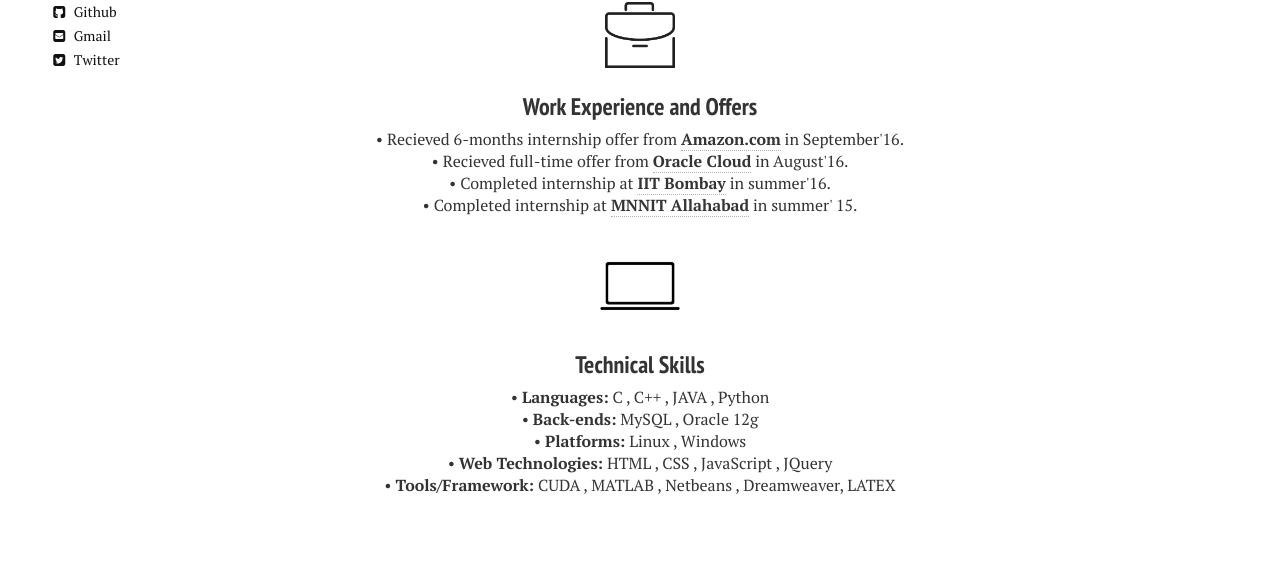
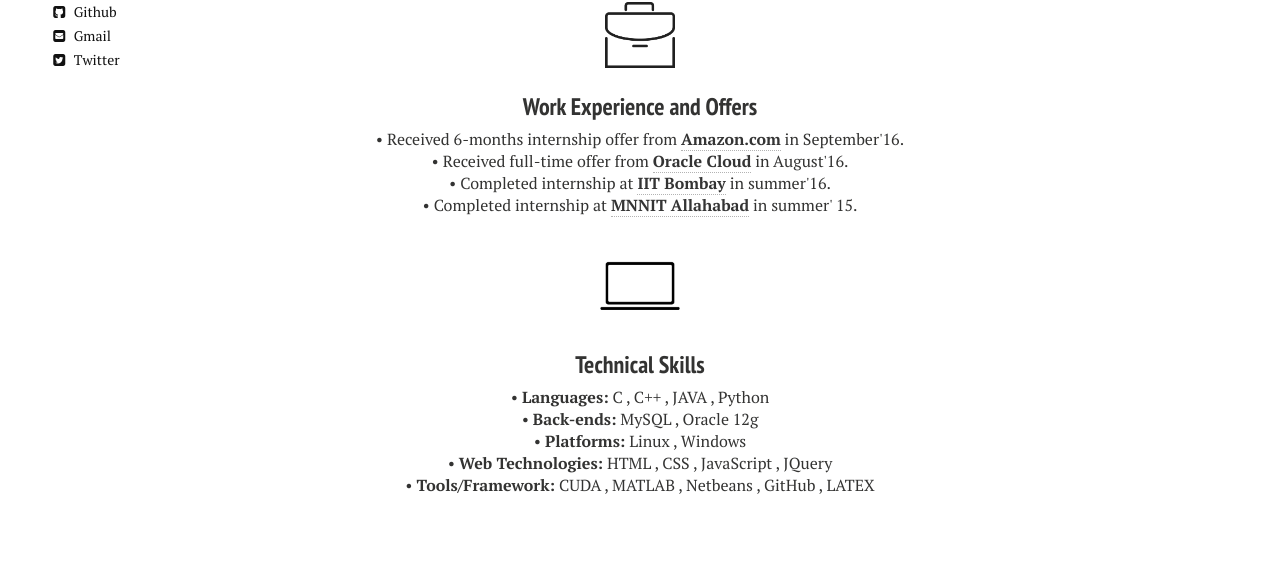
Before and after one commit to Akash1684/akash1684.github.io, a Jekyll site: the page built from cv.md, in a window 1280 px wide. Shown: the part 668-1251 px from the top of the page. Built offline with Jekyll 4.4.1, drawn with Linux system fonts in a browser that asks for light colours; nearby versions of some CDN libraries.

Commit message:
Update cv.html

```diff
--- a/_layouts/cv.html
+++ b/_layouts/cv.html
@@ -57,8 +57,8 @@
 
     <p align="center" ><img src="{{ site.url }}/images/CV/business.png" alt="Work Experience" width="70" height="70"></p>
     <h3 align="center" class=bottom-small>Work Experience and Offers</h3>
-    <p align="center">&#8226 Recieved 6-months internship offer from <a href="http://www.amazon.in/" target="_blank"><strong>Amazon.com</strong></a> in September'16.</p>
-    <p align="center">&#8226 Recieved full-time offer from <a href="https://cloud.oracle.com/home" target="_blank"><strong>Oracle Cloud</strong></a> in August'16.</p>
+    <p align="center">&#8226 Received 6-months internship offer from <a href="http://www.amazon.in/" target="_blank"><strong>Amazon.com</strong></a> in September'16.</p>
+    <p align="center">&#8226 Received full-time offer from <a href="https://cloud.oracle.com/home" target="_blank"><strong>Oracle Cloud</strong></a> in August'16.</p>
     <p align="center">&#8226 Completed internship at <a href="http://www.iitb.ac.in/" target="_blank"><strong>IIT Bombay</strong></a> in summer'16.</p>
     <p align="center" class="bottom-three">&#8226 Completed internship at <a href="http://www.mnnit.ac.in/" target="_blank"><strong>MNNIT Allahabad</strong></a> in summer' 15.</p>
 
@@ -69,7 +69,7 @@
     <p align="center">&#8226 <strong>Back-ends:</strong> MySQL , Oracle 12g </p>
     <p align="center">&#8226 <strong>Platforms:</strong> Linux , Windows  </p>
     <p align="center">&#8226 <strong>Web Technologies:</strong> HTML , CSS , JavaScript , JQuery </p>
-    <p align="center" class="bottom-three">&#8226 <strong>Tools/Framework:</strong> CUDA , MATLAB , Netbeans , Dreamweaver, LATEX </p>
+    <p align="center" class="bottom-three">&#8226 <strong>Tools/Framework:</strong> CUDA , MATLAB , Netbeans , GitHub , LATEX </p>
 
     </div><!-- /.article-wrap -->
     {% if site.disqus_shortname and page.comments %}
```
